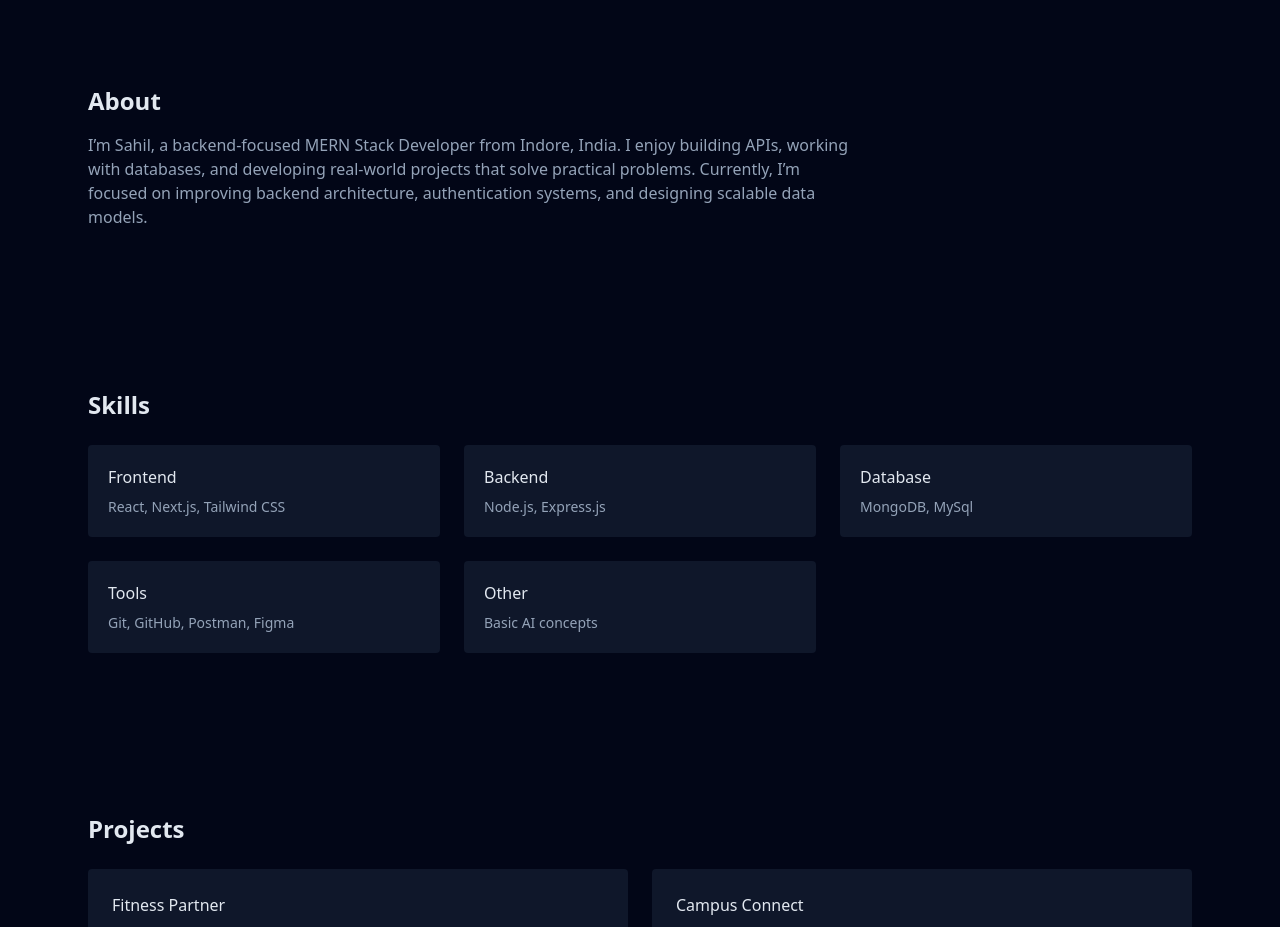
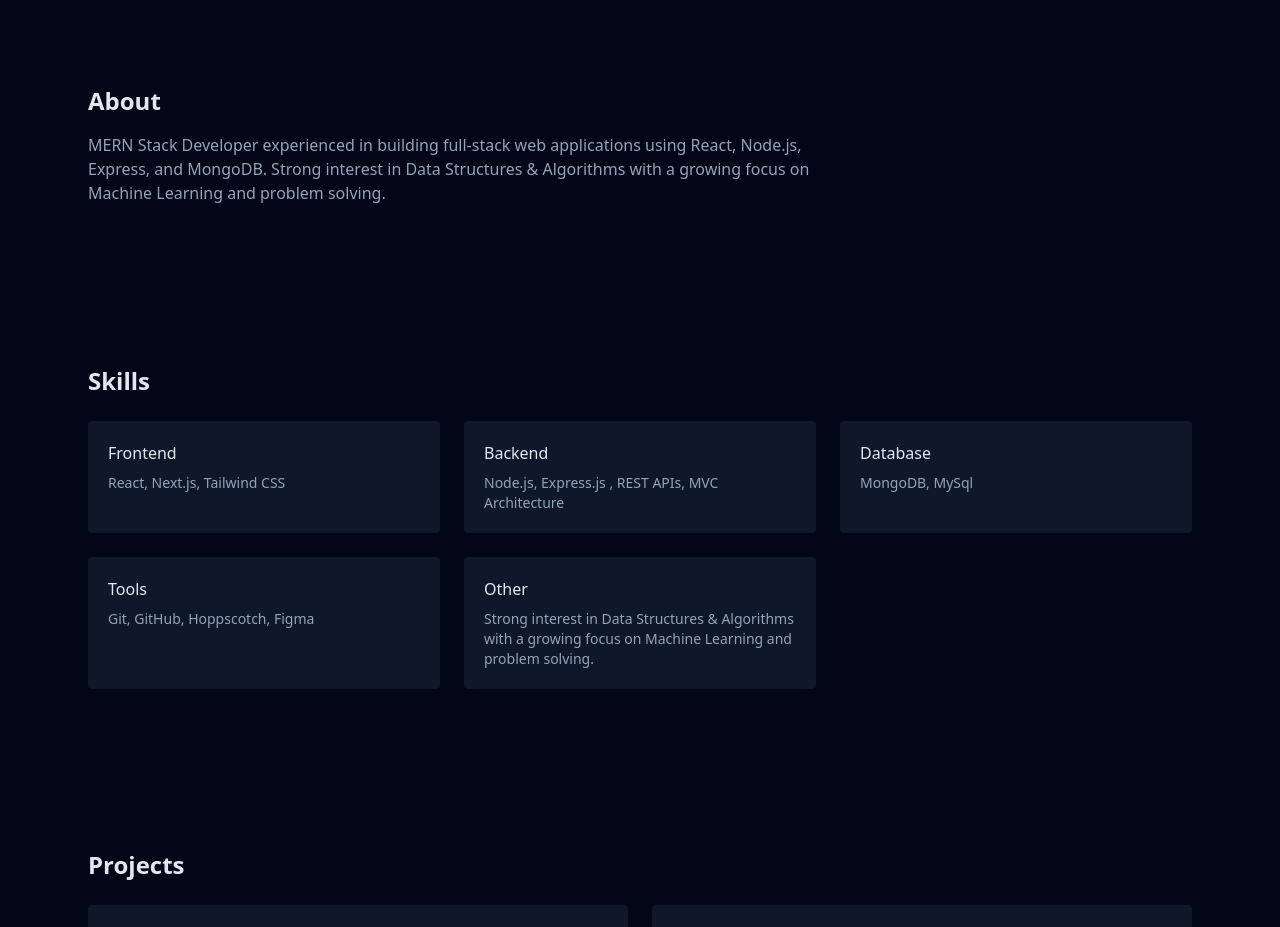
Before and after one commit to Sahil24-07-05/sahil-portfolio, a Next.js app: page / in a window 1280 px wide. Shown: the part 700-1627 px from the top of the page. Built offline with nearby package versions, Linux system fonts and the light colour scheme.

Commit message:
updated info

```diff
--- a/src/components/about.tsx
+++ b/src/components/about.tsx
@@ -3,11 +3,10 @@ export default function About() {
     <section id="about" className="py-20 scroll-mt-24">
       <h2 className="text-2xl font-semibold mb-4">About</h2>
       <p className="text-slate-400 max-w-3xl">
-        I’m Sahil, a backend-focused MERN Stack Developer from Indore, India. I
-        enjoy building APIs, working with databases, and developing real-world
-        projects that solve practical problems. Currently, I’m focused on
-        improving backend architecture, authentication systems, and designing
-        scalable data models.
+        MERN Stack Developer experienced in building full-stack web applications
+        using React, Node.js, Express, and MongoDB. Strong interest in Data
+        Structures & Algorithms with a growing focus on Machine Learning and
+        problem solving.
       </p>
     </section>
   );
--- a/src/components/skills.tsx
+++ b/src/components/skills.tsx
@@ -1,9 +1,11 @@
 const skills = {
   Frontend: ["React", "Next.js", "Tailwind CSS"],
-  Backend: ["Node.js", "Express.js"],
+  Backend: ["Node.js", "Express.js , REST APIs, MVC Architecture"],
   Database: ["MongoDB", "MySql"],
-  Tools: ["Git", "GitHub", "Postman", "Figma"],
-  Other: ["Basic AI concepts"],
+  Tools: ["Git", "GitHub", "Hoppscotch", "Figma"],
+  Other: [
+    " Strong interest in Data Structures & Algorithms with a growing focus on Machine Learning and problem solving.",
+  ],
 };
 
 export default function Skills() {
--- a/src/data/projects.tsx
+++ b/src/data/projects.tsx
@@ -1,9 +1,8 @@
 export const projects = [
   {
-    title: "Fitness Partner",
-    description:
-      "A real-world fitness tracking platform with authentication and backend APIs.",
-    tech: ["Next.js", "Node.js", "Express", "MySql"],
+    title: "Stayora",
+    description: "MERN Stack Travel Property Listing Platform",
+    tech: ["React.js", "Node.js", "Express", "MongoDB"],
     github: "#",
     live: "#",
   },
@@ -11,7 +10,7 @@ export const projects = [
     title: "Campus Connect",
     description:
       "Campus Connect is a web platform designed to connect students with campus-related updates.",
-    tech: ["Node.js", "Express", "MongoDB"],
+    tech: ["React.js", "Node.js", "Express", "MongoDB"],
     github: "#",
     live: "",
   },
```
